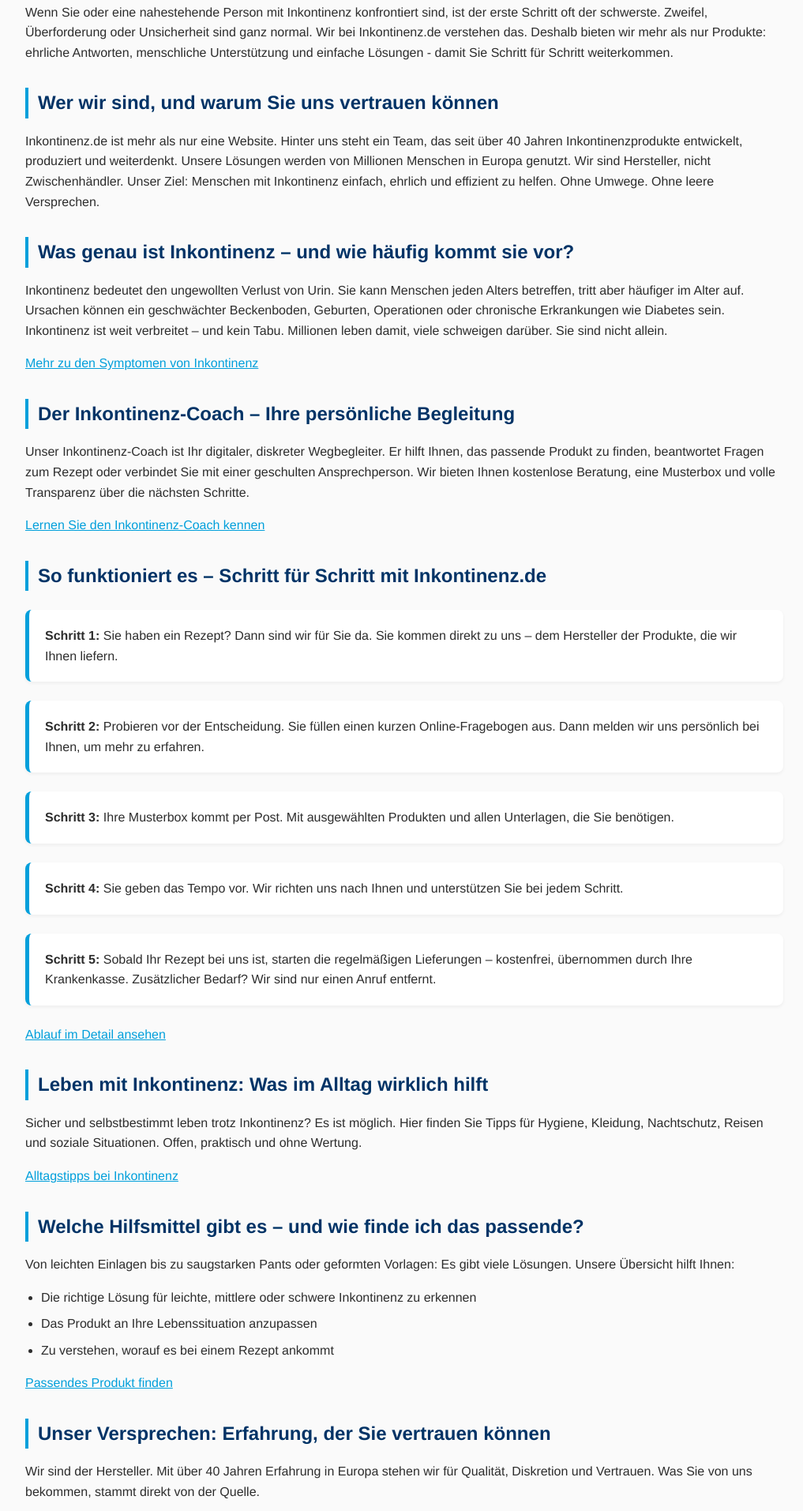
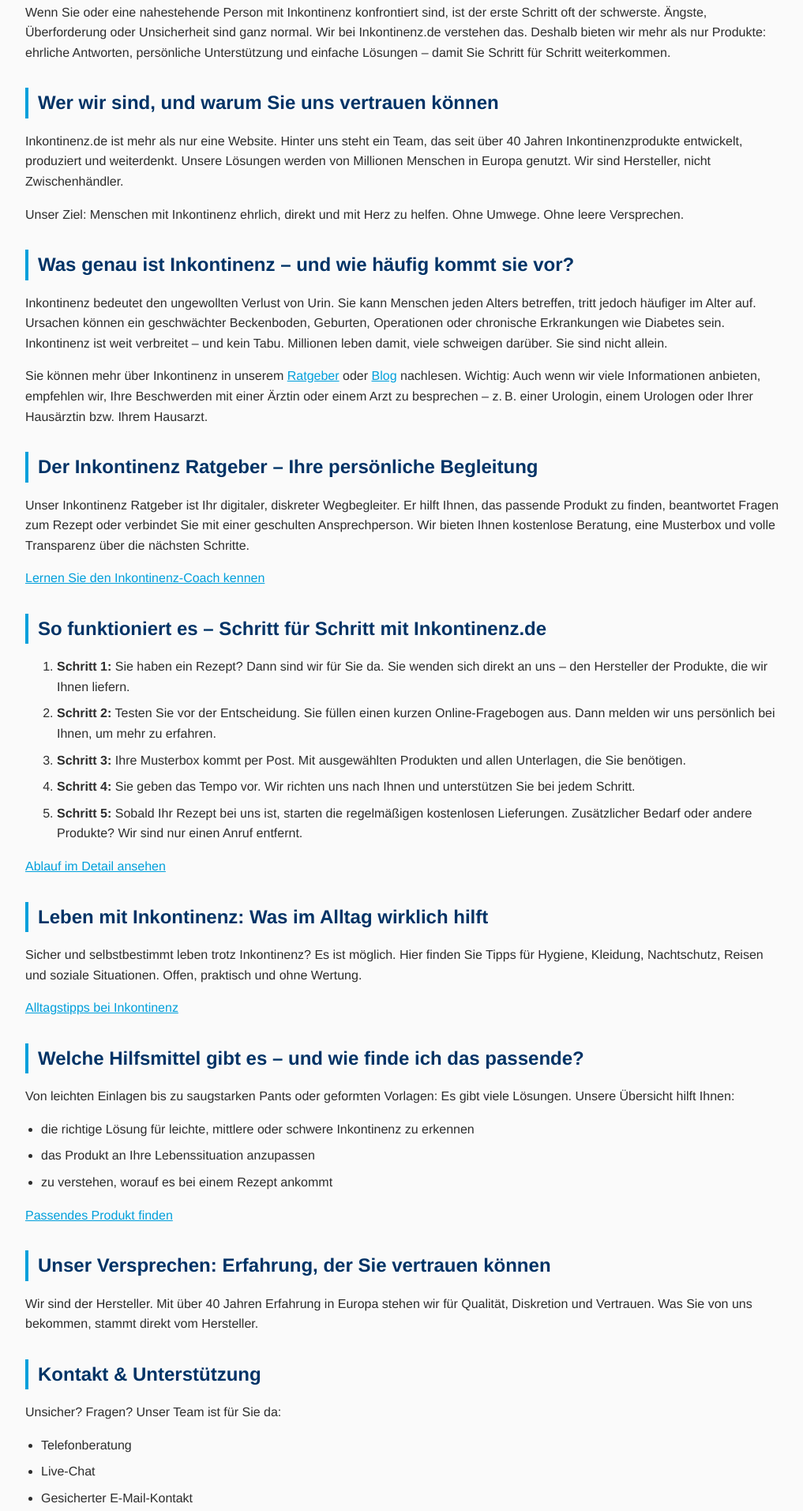
Before and after one commit to HitchhikerTTG/Inko, a plain HTML site: page de.html in a window 1280 px wide. Shown: the part 118-2031 px from the top of the page at 79% size, without its empty margins (128-1145 px from the left). Drawn offline with Linux system fonts and the light colour scheme.

Commit message:
Updated DE

```diff
--- a/de.html
+++ b/de.html
@@ -71,59 +71,53 @@
 <body>
   <div class="container">
   <h1>Inkontinenz: Informationen & Hilfe für den ersten Schritt</h1>
-    <p>Wenn Sie oder eine nahestehende Person mit Inkontinenz konfrontiert sind, ist der erste Schritt oft der schwerste. Zweifel, Überforderung oder Unsicherheit sind ganz normal. Wir bei Inkontinenz.de verstehen das. Deshalb bieten wir mehr als nur Produkte: ehrliche Antworten, menschliche Unterstützung und einfache Lösungen - damit Sie Schritt für Schritt weiterkommen.</p>
+  <p>Wenn Sie oder eine nahestehende Person mit Inkontinenz konfrontiert sind, ist der erste Schritt oft der schwerste. Ängste, Überforderung oder Unsicherheit sind ganz normal. Wir bei Inkontinenz.de verstehen das. Deshalb bieten wir mehr als nur Produkte: ehrliche Antworten, persönliche Unterstützung und einfache Lösungen – damit Sie Schritt für Schritt weiterkommen.</p>
 
   <h2>Wer wir sind, und warum Sie uns vertrauen können</h2>
-    <p>Inkontinenz.de ist mehr als nur eine Website. Hinter uns steht ein Team, das seit über 40 Jahren Inkontinenzprodukte entwickelt, produziert und weiterdenkt. Unsere Lösungen werden von Millionen Menschen in Europa genutzt. Wir sind Hersteller, nicht Zwischenhändler. Unser Ziel: Menschen mit Inkontinenz einfach, ehrlich und effizient zu helfen. Ohne Umwege. Ohne leere Versprechen.</p>
+  <p>Inkontinenz.de ist mehr als nur eine Website. Hinter uns steht ein Team, das seit über 40 Jahren Inkontinenzprodukte entwickelt, produziert und weiterdenkt. Unsere Lösungen werden von Millionen Menschen in Europa genutzt. Wir sind Hersteller, nicht Zwischenhändler.</p>
+  <p>Unser Ziel: Menschen mit Inkontinenz ehrlich, direkt und mit Herz zu helfen. Ohne Umwege. Ohne leere Versprechen.</p>
 
   <h2>Was genau ist Inkontinenz – und wie häufig kommt sie vor?</h2>
-    <p>Inkontinenz bedeutet den ungewollten Verlust von Urin. Sie kann Menschen jeden Alters betreffen, tritt aber häufiger im Alter auf. Ursachen können ein geschwächter Beckenboden, Geburten, Operationen oder chronische Erkrankungen wie Diabetes sein. Inkontinenz ist weit verbreitet – und kein Tabu. Millionen leben damit, viele schweigen darüber. Sie sind nicht allein.</p>
-    <p><a href="#">Mehr zu den Symptomen von Inkontinenz</a></p>
+  <p>Inkontinenz bedeutet den ungewollten Verlust von Urin. Sie kann Menschen jeden Alters betreffen, tritt jedoch häufiger im Alter auf. Ursachen können ein geschwächter Beckenboden, Geburten, Operationen oder chronische Erkrankungen wie Diabetes sein. Inkontinenz ist weit verbreitet – und kein Tabu. Millionen leben damit, viele schweigen darüber. Sie sind nicht allein.</p>
+  <p>Sie können mehr über Inkontinenz in unserem <a href="/ratgeber">Ratgeber</a> oder <a href="/blog">Blog</a> nachlesen. Wichtig: Auch wenn wir viele Informationen anbieten, empfehlen wir, Ihre Beschwerden mit einer Ärztin oder einem Arzt zu besprechen – z. B. einer Urologin, einem Urologen oder Ihrer Hausärztin bzw. Ihrem Hausarzt.</p>
 
-    <h2>Der Inkontinenz-Coach – Ihre persönliche Begleitung</h2>
-    <p>Unser Inkontinenz-Coach ist Ihr digitaler, diskreter Wegbegleiter. Er hilft Ihnen, das passende Produkt zu finden, beantwortet Fragen zum Rezept oder verbindet Sie mit einer geschulten Ansprechperson. Wir bieten Ihnen kostenlose Beratung, eine Musterbox und volle Transparenz über die nächsten Schritte.</p>
-    <p><a href="#">Lernen Sie den Inkontinenz-Coach kennen</a></p>
+  <h2>Der Inkontinenz Ratgeber – Ihre persönliche Begleitung</h2>
+  <p>Unser Inkontinenz Ratgeber ist Ihr digitaler, diskreter Wegbegleiter. Er hilft Ihnen, das passende Produkt zu finden, beantwortet Fragen zum Rezept oder verbindet Sie mit einer geschulten Ansprechperson. Wir bieten Ihnen kostenlose Beratung, eine Musterbox und volle Transparenz über die nächsten Schritte.</p>
+  <p><a href="/inkontinenz-coach">Lernen Sie den Inkontinenz-Coach kennen</a></p>
 
   <h2>So funktioniert es – Schritt für Schritt mit Inkontinenz.de</h2>
-    <div class="step"><strong>Schritt 1:</strong> Sie haben ein Rezept? Dann sind wir für Sie da. Sie kommen direkt zu uns – dem Hersteller der Produkte, die wir Ihnen liefern.</div>
-    <div class="step"><strong>Schritt 2:</strong> Probieren vor der Entscheidung. Sie füllen einen kurzen Online-Fragebogen aus. Dann melden wir uns persönlich bei Ihnen, um mehr zu erfahren.</div>
-    <div class="step"><strong>Schritt 3:</strong> Ihre Musterbox kommt per Post. Mit ausgewählten Produkten und allen Unterlagen, die Sie benötigen.</div>
-    <div class="step"><strong>Schritt 4:</strong> Sie geben das Tempo vor. Wir richten uns nach Ihnen und unterstützen Sie bei jedem Schritt.</div>
-    <div class="step"><strong>Schritt 5:</strong> Sobald Ihr Rezept bei uns ist, starten die regelmäßigen Lieferungen – kostenfrei, übernommen durch Ihre Krankenkasse. Zusätzlicher Bedarf? Wir sind nur einen Anruf entfernt.</div>
-    <p><a href="#">Ablauf im Detail ansehen</a></p>
+  <ol>
+    <li><strong>Schritt 1:</strong> Sie haben ein Rezept? Dann sind wir für Sie da. Sie wenden sich direkt an uns – den Hersteller der Produkte, die wir Ihnen liefern.</li>
+    <li><strong>Schritt 2:</strong> Testen Sie vor der Entscheidung. Sie füllen einen kurzen Online-Fragebogen aus. Dann melden wir uns persönlich bei Ihnen, um mehr zu erfahren.</li>
+    <li><strong>Schritt 3:</strong> Ihre Musterbox kommt per Post. Mit ausgewählten Produkten und allen Unterlagen, die Sie benötigen.</li>
+    <li><strong>Schritt 4:</strong> Sie geben das Tempo vor. Wir richten uns nach Ihnen und unterstützen Sie bei jedem Schritt.</li>
+    <li><strong>Schritt 5:</strong> Sobald Ihr Rezept bei uns ist, starten die regelmäßigen kostenlosen Lieferungen. Zusätzlicher Bedarf oder andere Produkte? Wir sind nur einen Anruf entfernt.</li>
+  </ol>
+  <p><a href="/ablauf">Ablauf im Detail ansehen</a></p>
 
   <h2>Leben mit Inkontinenz: Was im Alltag wirklich hilft</h2>
   <p>Sicher und selbstbestimmt leben trotz Inkontinenz? Es ist möglich. Hier finden Sie Tipps für Hygiene, Kleidung, Nachtschutz, Reisen und soziale Situationen. Offen, praktisch und ohne Wertung.</p>
-    <p><a href="#">Alltagstipps bei Inkontinenz</a></p>
+  <p><a href="/ratgeber/alltagstipps">Alltagstipps bei Inkontinenz</a></p>
 
   <h2>Welche Hilfsmittel gibt es – und wie finde ich das passende?</h2>
   <p>Von leichten Einlagen bis zu saugstarken Pants oder geformten Vorlagen: Es gibt viele Lösungen. Unsere Übersicht hilft Ihnen:</p>
   <ul>
-      <li>Die richtige Lösung für leichte, mittlere oder schwere Inkontinenz zu erkennen</li>
-      <li>Das Produkt an Ihre Lebenssituation anzupassen</li>
-      <li>Zu verstehen, worauf es bei einem Rezept ankommt</li>
+    <li>die richtige Lösung für leichte, mittlere oder schwere Inkontinenz zu erkennen</li>
+    <li>das Produkt an Ihre Lebenssituation anzupassen</li>
+    <li>zu verstehen, worauf es bei einem Rezept ankommt</li>
   </ul>
-    <p><a href="/produkte.html">Passendes Produkt finden</a></p>
+  <p><a href="/produkte">Passendes Produkt finden</a></p>
 
   <h2>Unser Versprechen: Erfahrung, der Sie vertrauen können</h2>
-    <p>Wir sind der Hersteller. Mit über 40 Jahren Erfahrung in Europa stehen wir für Qualität, Diskretion und Vertrauen. Was Sie von uns bekommen, stammt direkt von der Quelle.</p>
+  <p>Wir sind der Hersteller. Mit über 40 Jahren Erfahrung in Europa stehen wir für Qualität, Diskretion und Vertrauen. Was Sie von uns bekommen, stammt direkt vom Hersteller.</p>
 
   <h2>Kontakt & Unterstützung</h2>
   <p>Unsicher? Fragen? Unser Team ist für Sie da:</p>
   <ul>
-      <li>Kostenlose Telefonberatung</li>
+    <li>Telefonberatung</li>
     <li>Live-Chat</li>
     <li>Gesicherter E-Mail-Kontakt</li>
   </ul>
   <p>Wir helfen Ihnen, sich sicherer zu fühlen – und nicht allein.</p>
-
-    <div class="cta-list">
-      <h3>Jetzt starten:</h3>
-      <a href="#">Kostenlose Beratung</a>
-      <a href="#">Musterbox anfordern</a>
-      <a href="#">Produkte entdecken</a>
-      <a href="#">Rezept hochladen</a>
-    </div>
-  </div>
 </body>
 </html>
```
Lines whose indentation alone changed are shown as unchanged.
